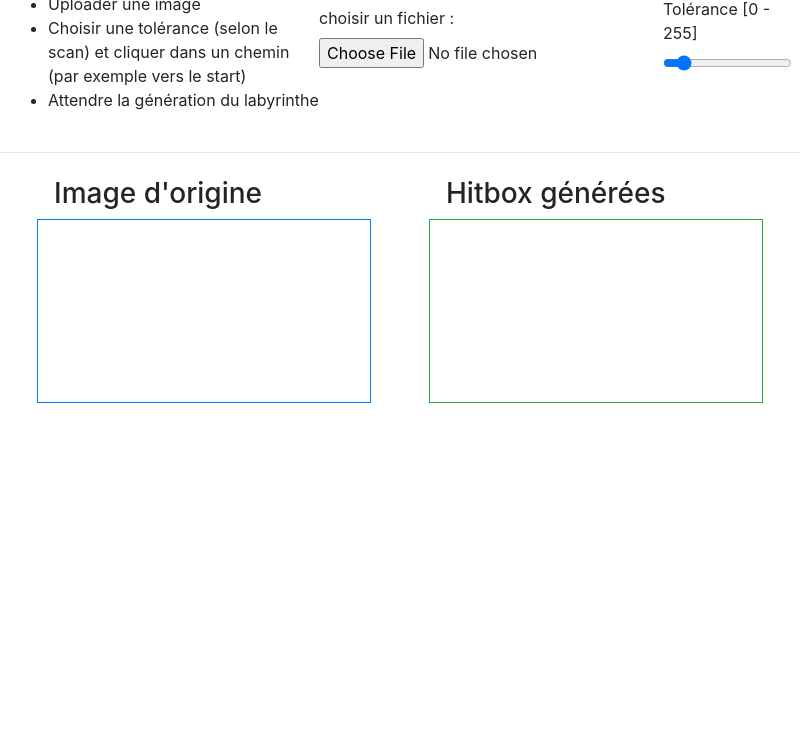
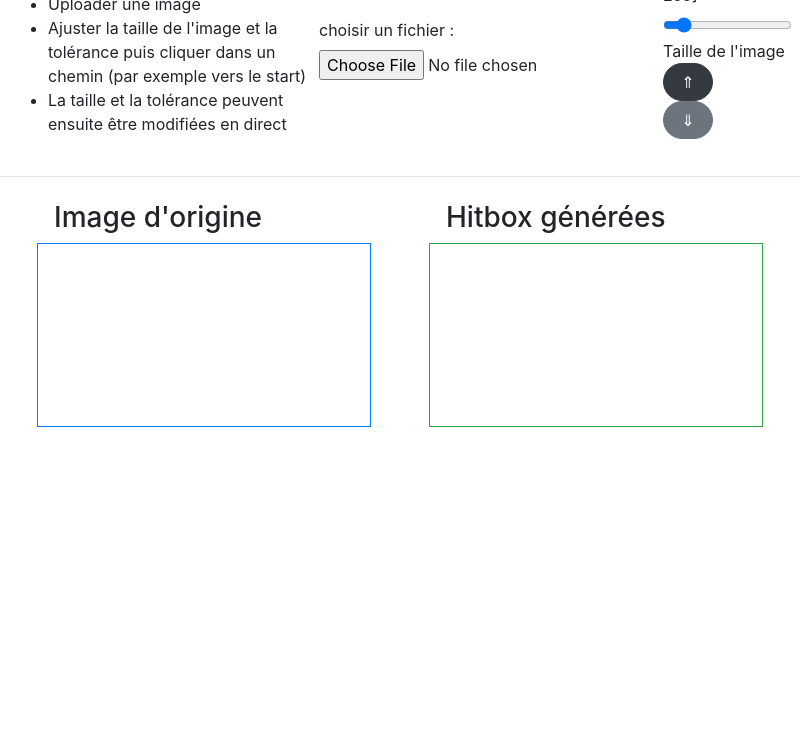
Before and after one commit to Eteckq/c02-labyrinth, an Electron app: page index.html in a window 800 px wide. Shown: the part 62-800 px from the top of the page. Drawn offline with nearby package versions, Linux system fonts and the light colour scheme; files whose address does not match are found by name.

Commit message:
ajout du zoom/dezoom

```diff
--- a/index.html
+++ b/index.html
@@ -18,8 +18,8 @@
       <h2>Etapes à suivre :</h2>
       <ul>
         <li>Uploader une image</li>
-        <li>Choisir une tolérance (selon le scan) et cliquer dans un chemin (par exemple vers le start)</li>
-        <li>Attendre la génération du labyrinthe</li>
+        <li>Ajuster la taille de l'image et la tolérance puis cliquer dans un chemin (par exemple vers le start)</li>
+        <li>La taille et la tolérance peuvent ensuite être modifiées en direct</li>
       </ul>
     </div>
 
@@ -30,6 +30,13 @@
     <div>
       <label for="toleranceSlider">Tolérance [0 - 255]</label>
       <input type="range" min="0" max="255" value="30" id="toleranceSlider">
+      <div>
+        Taille de l'image
+        <div class="d-flex flex-column bd-highlight">
+          <button id="agrandirImg" type="button" class="btn btn-dark rounded-pill" style="width: 50px;" onclick="drawImage(canvas.width * 1.2, canvas.height * 1.2)">&uArr;</button>
+          <button id="reduireImg" type="button" class="btn btn-secondary rounded-pill" style="width: 50px;" onclick="drawImage(canvas.width * 0.8, canvas.height * 0.8)">&dArr;</button>
+        </div>
+      </div>
     </div>
   </div>
 
--- a/script.js
+++ b/script.js
@@ -2,6 +2,7 @@ var canvas = document.getElementById("canvas");
 var ctx = canvas.getContext("2d");
 
 let toleranceSlider = $("#toleranceSlider")
+
 var coordClicked
 
 canvas.addEventListener("mousedown", function (e) {
--- a/uploadFile.js
+++ b/uploadFile.js
@@ -1,4 +1,6 @@
 fileInput = $("#fileinput")
+let tailleSlider = $("#tailleSlider")
+let tailleImg = tailleSlider.value
 
 fileInput.change(function (ev) {
     if (ev.target.files) {
```
